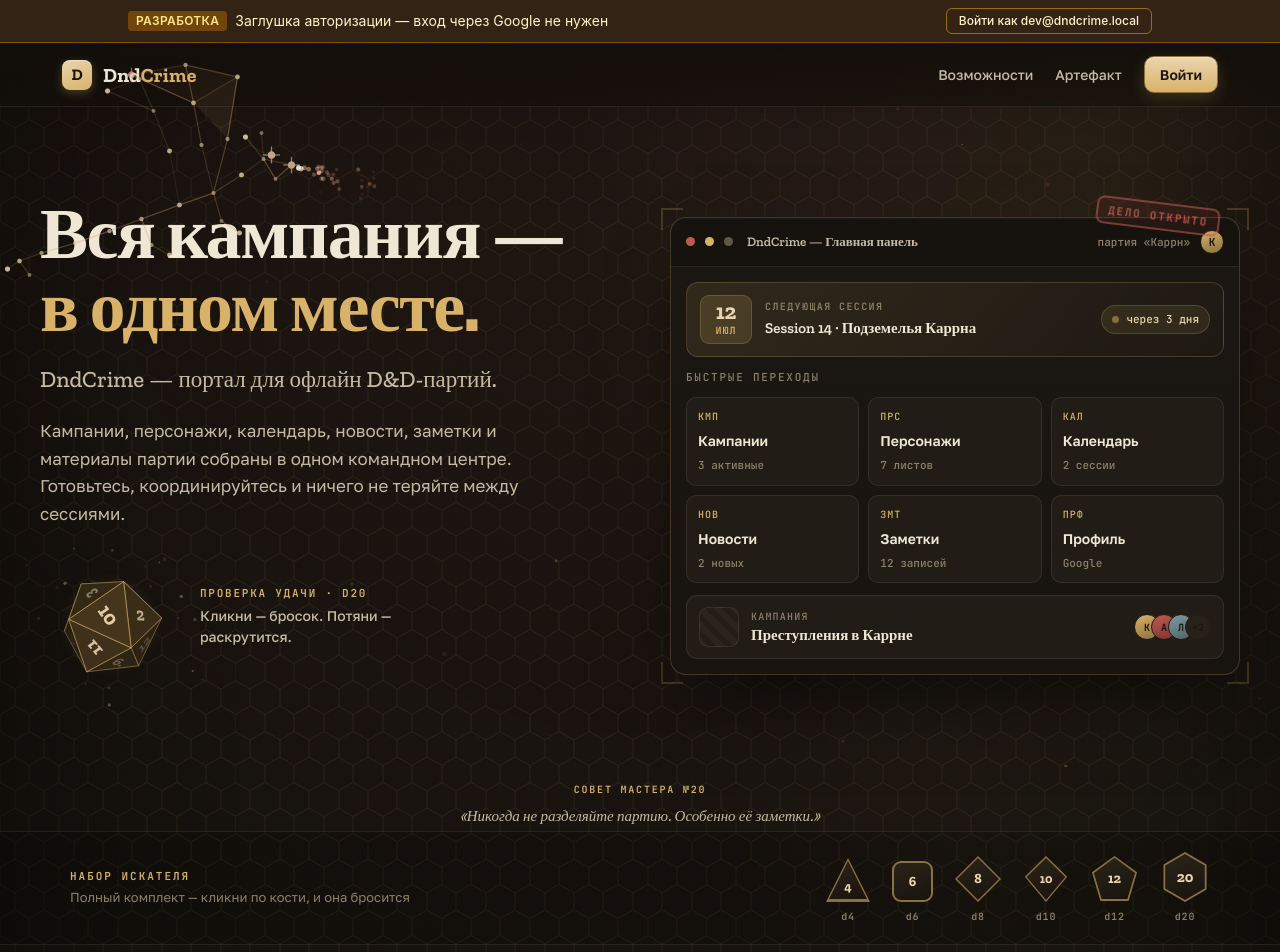
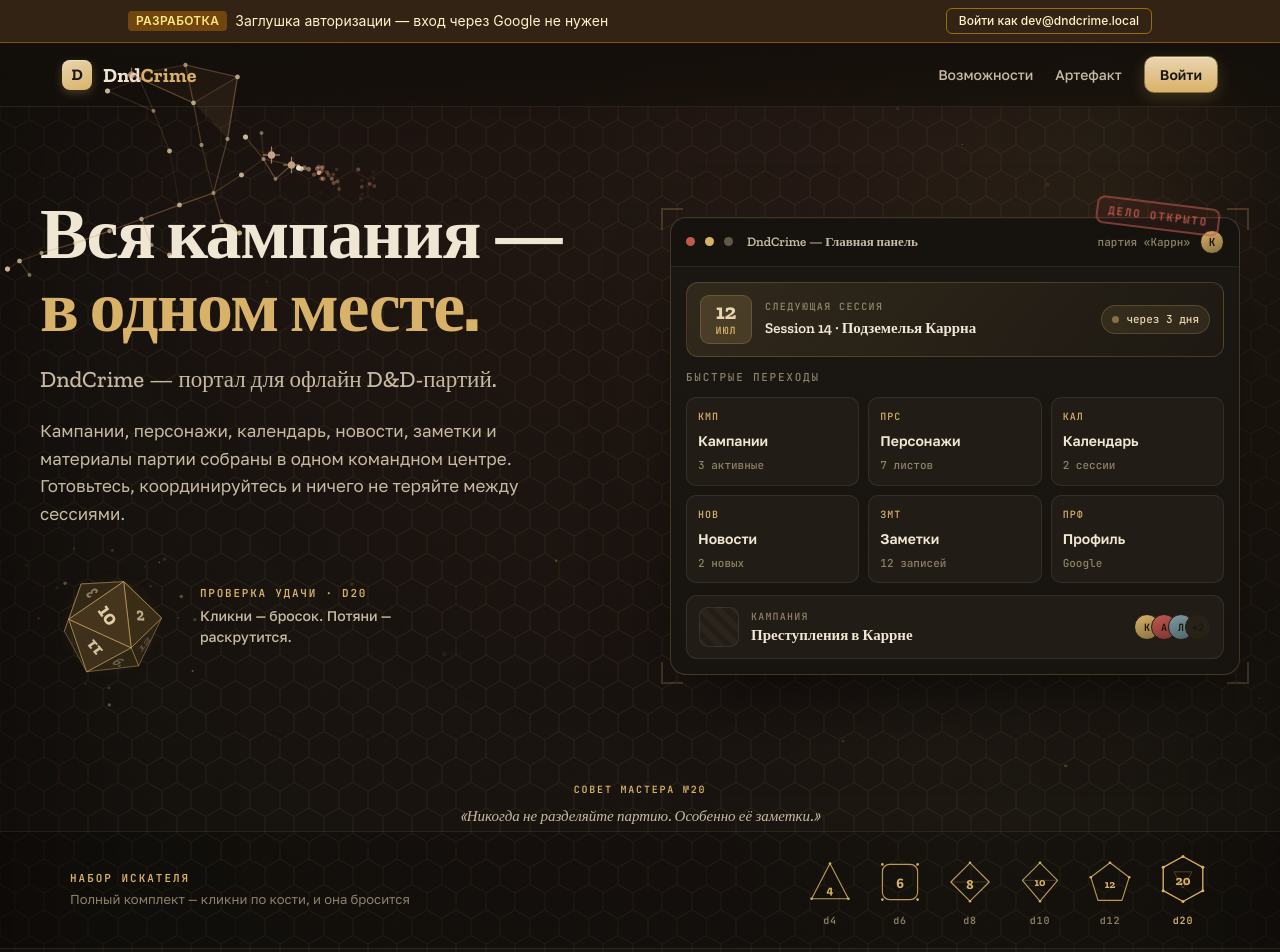
Before and after one commit to katrinaver/DndCrime, a React (Vite) app in the folder frontend/: page / in a window 1280 px wide. Shown: the top 952 px of the page. Built offline with nearby package versions, Linux system fonts and the light colour scheme.

Commit message:
rework seeker dice strip to outline svg dice per v2

```diff
--- a/frontend/src/modules/landing/data.ts
+++ b/frontend/src/modules/landing/data.ts
@@ -31,27 +31,61 @@
 export interface DieSpec {
   max: number
   label: string
-  /** Размер внешней фигуры, px */
+  /** Сторона svg-бокса, px (viewBox всегда 0 0 60 60) */
   size: number
-  /** clip-path фигуры; null — скруглённый квадрат (d6) */
-  clip: string | null
-  /** Отступ внутренней (тёмной) фигуры от золотого канта, px */
-  inset: number
-  /** border-radius внешней/внутренней фигуры для d6 */
-  radius?: { outer: number; inner: number }
-  /** Сдвиг цифры вниз (у треугольника d4 центр масс выше геометрического) */
-  numShift?: number
+  strokeWidth: number
+  /** Прозрачность контура; у d20 контур полностью непрозрачный */
+  outlineOpacity?: number
+  shape:
+    | { kind: 'polygon'; points: string }
+    | { kind: 'rect'; x: number; y: number; w: number; h: number; rx: number }
+  /** Горизонтальная «ось» ромбов d8/d10 */
+  midline?: { x1: number; y1: number; x2: number; y2: number }
+  /** Внутренний контур-грань d20 */
+  inner?: string
+  /** Узлы-точки в вершинах */
+  dots: Array<[number, number]>
+  dotR: number
+  /** y цифры (x всегда 30) */
+  numY: number
   fontSize: number
 }
 
-/** Полоса «Набор искателя»: параметры шести костей */
+/** Полоса «Набор искателя»: контурные кости, геометрия из прототипа */
 export const DICE: DieSpec[] = [
-  { max: 4, label: 'd4', size: 44, clip: 'polygon(50% 0, 100% 100%, 0 100%)', inset: 3, numShift: 7, fontSize: 13 },
-  { max: 6, label: 'd6', size: 41, clip: null, inset: 2, radius: { outer: 9, inner: 7 }, fontSize: 14 },
-  { max: 8, label: 'd8', size: 46, clip: 'polygon(50% 0, 100% 50%, 50% 100%, 0 50%)', inset: 2, fontSize: 14 },
-  { max: 10, label: 'd10', size: 46, clip: 'polygon(50% 0, 96% 45%, 50% 100%, 4% 45%)', inset: 2, fontSize: 13 },
-  { max: 12, label: 'd12', size: 47, clip: 'polygon(50% 2%, 98% 37%, 80% 98%, 20% 98%, 2% 37%)', inset: 2, fontSize: 14 },
-  { max: 20, label: 'd20', size: 50, clip: 'polygon(50% 0, 93% 25%, 93% 75%, 50% 100%, 7% 75%, 7% 25%)', inset: 2, fontSize: 15 },
+  {
+    max: 4, label: 'd4', size: 48, strokeWidth: 1.4, outlineOpacity: 0.85,
+    shape: { kind: 'polygon', points: '30,7 53,51 7,51' },
+    dots: [[30, 7], [53, 51], [7, 51]], dotR: 1.6, numY: 40, fontSize: 15,
+  },
+  {
+    max: 6, label: 'd6', size: 48, strokeWidth: 1.4, outlineOpacity: 0.85,
+    shape: { kind: 'rect', x: 8, y: 8, w: 44, h: 44, rx: 9 },
+    dots: [[8, 8], [52, 8], [52, 52], [8, 52]], dotR: 1.6, numY: 31, fontSize: 18,
+  },
+  {
+    max: 8, label: 'd8', size: 48, strokeWidth: 1.4, outlineOpacity: 0.85,
+    shape: { kind: 'polygon', points: '30,6 54,30 30,54 6,30' },
+    midline: { x1: 6, y1: 30, x2: 54, y2: 30 },
+    dots: [[30, 6], [30, 54]], dotR: 1.6, numY: 32, fontSize: 17,
+  },
+  {
+    max: 10, label: 'd10', size: 48, strokeWidth: 1.4, outlineOpacity: 0.85,
+    shape: { kind: 'polygon', points: '30,6 52,28 30,54 8,28' },
+    midline: { x1: 8, y1: 28, x2: 52, y2: 28 },
+    dots: [[30, 6], [30, 54]], dotR: 1.6, numY: 30, fontSize: 14,
+  },
+  {
+    max: 12, label: 'd12', size: 48, strokeWidth: 1.4, outlineOpacity: 0.85,
+    shape: { kind: 'polygon', points: '30,6 54,24 45,53 15,53 6,24' },
+    dots: [[30, 6], [54, 24], [6, 24]], dotR: 1.6, numY: 33, fontSize: 14,
+  },
+  {
+    max: 20, label: 'd20', size: 54, strokeWidth: 1.5,
+    shape: { kind: 'polygon', points: '30,5 52,17 52,43 30,55 8,43 8,17' },
+    inner: '20,22 40,22 30,40',
+    dots: [[30, 5], [52, 17], [52, 43], [30, 55], [8, 43], [8, 17]], dotR: 1.7, numY: 31, fontSize: 15,
+  },
 ]
 
 export interface AbilityScore {
--- a/frontend/src/modules/landing/fx/miniDice.ts
+++ b/frontend/src/modules/landing/fx/miniDice.ts
@@ -8,7 +8,7 @@
  */
 export function rollMini(
   shape: HTMLElement | null,
-  num: HTMLElement,
+  num: HTMLElement | SVGTextElement,
   max: number,
   onFinish: () => void,
 ): () => void {
@@ -29,7 +29,9 @@
     window.clearInterval(iv)
     const f = 1 + Math.floor(Math.random() * max)
     num.textContent = String(f)
-    num.style.color = f === max ? '#fff' : f === 1 ? 'var(--lp-crimson-2)' : ''
+    // svg-цифра красится через fill (инлайн перебивает fill="currentColor"),
+    // '' возвращает наследование; color — на случай html-элемента
+    num.style.fill = num.style.color = f === max ? '#fff' : f === 1 ? 'var(--lp-crimson-2)' : ''
     onFinish()
   }, 640)
   return () => {
--- a/frontend/src/modules/landing/landing.css
+++ b/frontend/src/modules/landing/landing.css
@@ -413,11 +413,12 @@
   align-items: center;
   gap: 7px;
   font-family: inherit;
-  transition: transform 0.18s ease;
+  transition: transform 0.18s ease, filter 0.18s ease;
 }
 
 .lp-die-btn:hover {
   transform: translateY(-3px);
+  filter: drop-shadow(0 0 7px var(--lp-gold));
 }
 
 /* ---------- карточки возможностей ---------- */
--- a/frontend/src/modules/landing/sections/DiceStrip.tsx
+++ b/frontend/src/modules/landing/sections/DiceStrip.tsx
@@ -2,10 +2,10 @@
 import { DICE } from '../data'
 import { rollMini } from '../fx/miniDice'
 
-/** Полоса «Набор искателя»: шесть кликабельных костей d4–d20 */
+/** Полоса «Набор искателя»: шесть кликабельных контурных костей d4–d20 */
 export function DiceStrip() {
   const shapeRefs = useRef<(HTMLSpanElement | null)[]>([])
-  const numRefs = useRef<(HTMLSpanElement | null)[]>([])
+  const numRefs = useRef<(SVGTextElement | null)[]>([])
   const cancelsRef = useRef(new Map<number, () => void>())
 
   useEffect(() => {
@@ -49,37 +49,77 @@
                 ref={(el) => {
                   shapeRefs.current[i] = el
                 }}
-                className="relative block bg-(--lp-gold-deep)"
-                style={{
-                  width: d.size,
-                  height: d.size,
-                  clipPath: d.clip ?? undefined,
-                  borderRadius: d.radius?.outer,
-                }}
+                className="block text-(--lp-gold)"
+                style={{ width: d.size, height: d.size }}
               >
-                <span
-                  className="absolute grid place-items-center bg-[linear-gradient(160deg,#2c2418,#181310)]"
-                  style={{
-                    inset: d.inset,
-                    clipPath: d.clip ?? undefined,
-                    borderRadius: d.radius?.inner,
-                  }}
-                >
-                  <span
+                <svg viewBox="0 0 60 60" width={d.size} height={d.size}>
+                  {d.shape.kind === 'rect' ? (
+                    <rect
+                      x={d.shape.x}
+                      y={d.shape.y}
+                      width={d.shape.w}
+                      height={d.shape.h}
+                      rx={d.shape.rx}
+                      fill="none"
+                      stroke="currentColor"
+                      strokeWidth={d.strokeWidth}
+                      opacity={d.outlineOpacity}
+                    />
+                  ) : (
+                    <polygon
+                      points={d.shape.points}
+                      fill="none"
+                      stroke="currentColor"
+                      strokeWidth={d.strokeWidth}
+                      strokeLinejoin="round"
+                      opacity={d.outlineOpacity}
+                    />
+                  )}
+                  {d.midline && (
+                    <line
+                      x1={d.midline.x1}
+                      y1={d.midline.y1}
+                      x2={d.midline.x2}
+                      y2={d.midline.y2}
+                      stroke="currentColor"
+                      strokeWidth={0.8}
+                      opacity={0.35}
+                    />
+                  )}
+                  {d.inner && (
+                    <polygon
+                      points={d.inner}
+                      fill="none"
+                      stroke="currentColor"
+                      strokeWidth={0.8}
+                      opacity={0.4}
+                    />
+                  )}
+                  {d.dots.map(([x, y]) => (
+                    <circle key={`${x}:${y}`} cx={x} cy={y} r={d.dotR} fill="currentColor" />
+                  ))}
+                  <text
                     ref={(el) => {
                       numRefs.current[i] = el
                     }}
-                    className="lp-slab font-bold text-(--lp-gold-2)"
-                    style={{
-                      fontSize: d.fontSize,
-                      transform: d.numShift ? `translateY(${d.numShift}px)` : undefined,
-                    }}
+                    x={30}
+                    y={d.numY}
+                    textAnchor="middle"
+                    dominantBaseline="central"
+                    className="lp-slab"
+                    fontWeight={700}
+                    fontSize={d.fontSize}
+                    fill="currentColor"
                   >
                     {d.max}
-                  </span>
-                </span>
+                  </text>
+                </svg>
               </span>
-              <span className="lp-mono text-[10px] font-semibold tracking-[0.08em] text-(--lp-muted)">
+              <span
+                className={`lp-mono text-[10px] font-semibold tracking-[0.08em] ${
+                  d.max === 20 ? 'text-(--lp-gold)' : 'text-(--lp-muted)'
+                }`}
+              >
                 {d.label}
               </span>
             </button>
```
